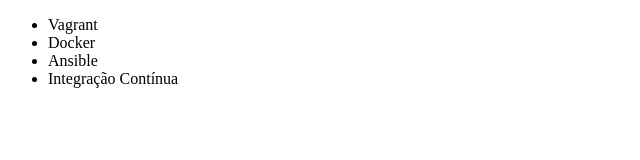
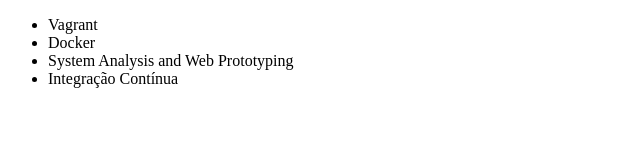
Before and after one commit to douglas-nog/CursoAlura, a plain HTML site: page index.html in a window 1280 px wide. Shown: the whole page, without its empty margins (0-640 px from the left). Drawn offline with Linux system fonts and the light colour scheme.

Commit message:
Substituição de um curso da lista

```diff
--- a/index.html
+++ b/index.html
@@ -8,7 +8,7 @@
     <ul>
         <li>Vagrant</li>
         <li>Docker</li>
-        <li>Ansible</li>
+        <li>System Analysis and Web Prototyping</li>
         <li>Integração Contínua</li>
     </ul>
 </body>
```
